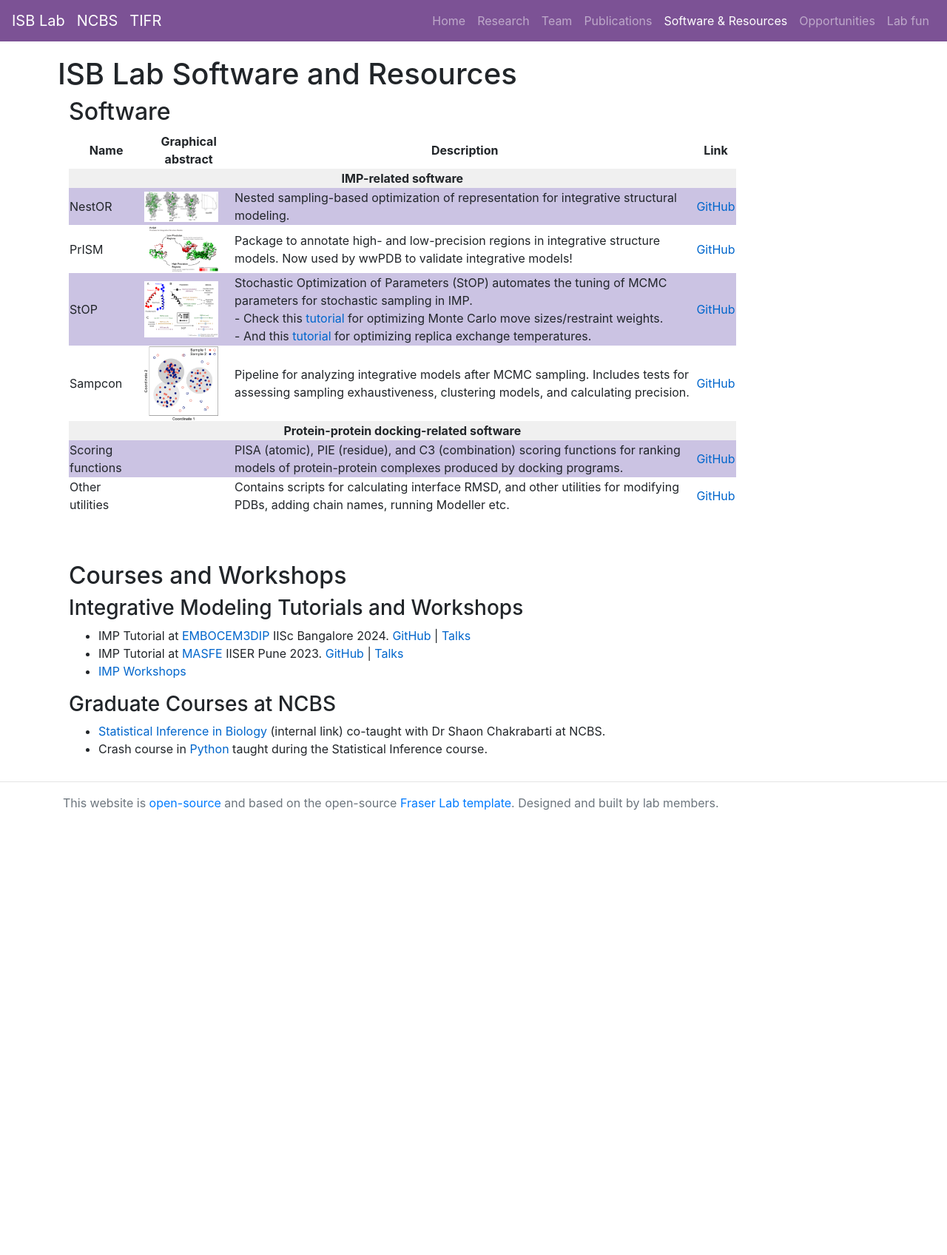
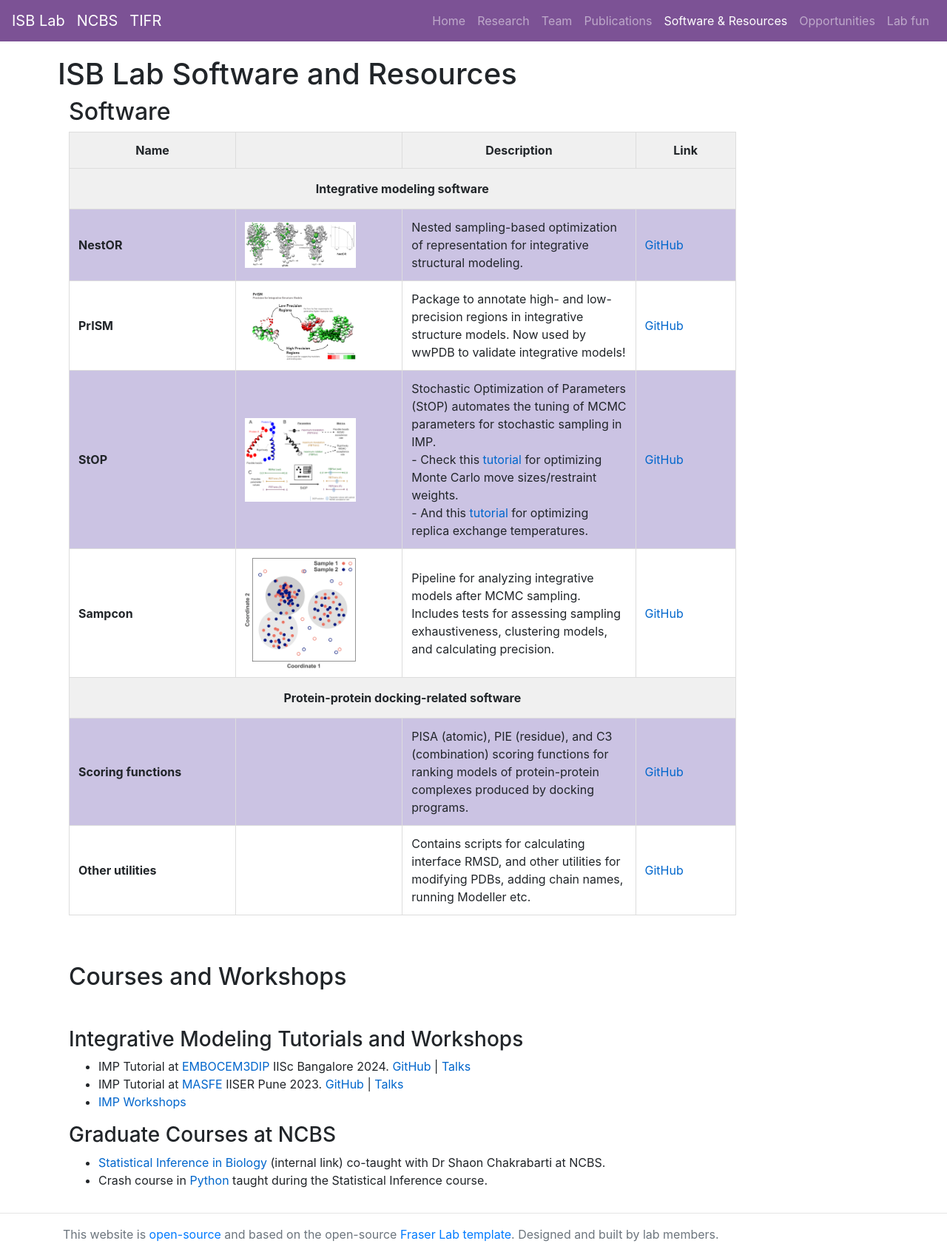
Before and after one commit to isblab/website, a Jekyll site: the page built from Software/index.md, in a window 1280 px wide. Shown: the whole page at 74% size. Built offline with Jekyll 4.4.1, drawn with Linux system fonts in a browser that asks for light colours; before the commit the page ends 1113 px from its top, so only the background shows below that.

Commit message:
update software page and fun pics

```diff
--- a/Software/index.md
+++ b/Software/index.md
@@ -11,32 +11,32 @@ group: Software
 <table>
     <thead>
         <tr>
-            <th style="text-align: center;">Name</th>
-            <th style="text-align: center;">Graphical abstract</th>
-            <th style="text-align: center;">Description</th>
-            <th style="text-align: center;">Link</th>
+            <th style="text-align: center; width: 25%;">Name</th>
+            <th style="text-align: center; width: 25%;"></th>
+            <th style="text-align: center; width: 35%;">Description</th>
+            <th style="text-align: center; width: 15%;">Link</th>
         </tr>
     </thead>
     <tbody>
-        <!-- IMP-related software section -->
+        <!-- Integrative modeling software section -->
         <tr class="heading-row">
-            <td colspan="4" style="text-align: center; font-weight: bold; background-color: #f0f0f0;">IMP-related software</td>
+            <td colspan="4" style="text-align: center; font-weight: bold; background-color: #f0f0f0; padding: 15px;">Integrative modeling software</td>
         </tr>
         <tr class="row-light">
             <td>NestOR</td>
-            <td><img src="/static/img/software/nestor.png" style="max-width: 100px; height: auto;"></td>
+            <td><img src="/static/img/software/nestor.png" class="logo"></td>
             <td>Nested sampling-based optimization of representation for integrative structural modeling.</td>
             <td><a href="https://github.com/isblab/nestor" class="link">GitHub</a></td>
         </tr>
         <tr class="row-dark">
             <td>PrISM</td>
-            <td><img src="/static/img/software/prism.png" style="max-width: 100px; height: auto;"></td>
+            <td><img src="/static/img/software/prism.png" class="logo"></td>
             <td>Package to annotate high- and low-precision regions in integrative structure models. Now used by wwPDB to validate integrative models!</td>
             <td><a href="https://github.com/isblab/prism" class="link">GitHub</a></td>
         </tr>
         <tr class="row-light">
             <td>StOP</td>
-            <td><img src="/static/img/software/stop.png" style="max-width: 100px; height: auto;"></td>
+            <td><img src="/static/img/software/stop.png" class="logo"></td>
             <td>Stochastic Optimization of Parameters (StOP) automates the tuning of MCMC parameters for stochastic sampling in IMP.<br>
                 - Check this <a href="https://github.com/isblab/stop/blob/main/docs/tutorial_basic.md" class="link">tutorial</a> for optimizing Monte Carlo move sizes/restraint weights.<br>
                 - And this <a href="https://github.com/isblab/stop/blob/main/docs/tutorial_replica.md" class="link">tutorial</a> for optimizing replica exchange temperatures.
@@ -45,13 +45,13 @@ group: Software
         </tr>
         <tr class="row-dark">
             <td>Sampcon</td>
-            <td><img src="/static/img/software/sampcon.png" style="max-width: 100px; height: auto;"></td>
+            <td><img src="/static/img/software/sampcon.png" class="logo"></td>
             <td>Pipeline for analyzing integrative models after MCMC sampling. Includes tests for assessing sampling exhaustiveness, clustering models, and calculating precision.</td>
             <td><a href="https://github.com/salilab/imp-sampcon" class="link">GitHub</a></td>
         </tr>
         <!-- Protein-protein docking-related software section -->
         <tr class="heading-row">
-            <td colspan="4" style="text-align: center; font-weight: bold; background-color: #f0f0f0;">Protein-protein docking-related software</td>
+            <td colspan="4" style="text-align: center; font-weight: bold; background-color: #f0f0f0; padding: 15px;">Protein-protein docking-related software</td>
         </tr>
         <tr class="row-light">
             <td>Scoring functions</td>
@@ -80,19 +80,33 @@ group: Software
         background-color: #f0f0f0; /* Light grey for headings */
     }
     .link {
-        color: #0066cc; /* Link color */
-        text-decoration: none; /* Remove underline from links */
+        color: #0066cc;
     }
     .logo {
+        max-width: 150px;
+        height: auto;
         vertical-align: middle;
+    }
+    table {
+        width: 100%;
+        border-collapse: collapse;
+    }
+    th, td {
+        padding: 12px;
+        border: 1px solid #ddd;
+    }
+    th {
+        background-color: #f0f0f0;
+    }
+    /* Bold text in the Name column */
+    td:first-child {
+        font-weight: bold;
     }
 </style>
 
-
-
 <br><br>
 
-<h2>Courses and Workshops</h2>
+<h2>Courses and Workshops</h2><br>
 
 <h3>Integrative Modeling Tutorials and Workshops</h3>
 <ul>
```
Also changed, not shown: _layouts/fun.html (+13 -1 lines), static/img/funpics/book_chapter.jpg (added), static/img/funpics/muskaan_compre2.jpg (added), static/img/funpics/nestor_party.jpg (added), static/img/team/kartik.jpg, 1 other file.
